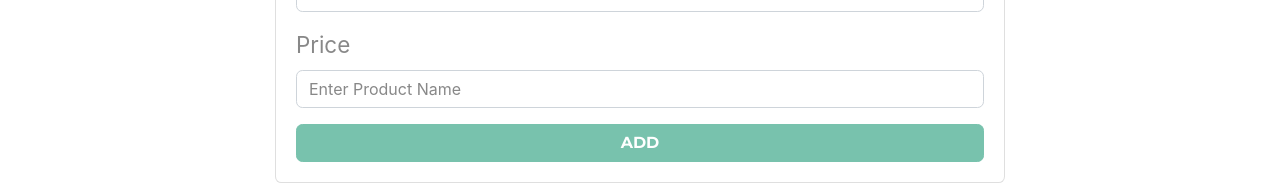
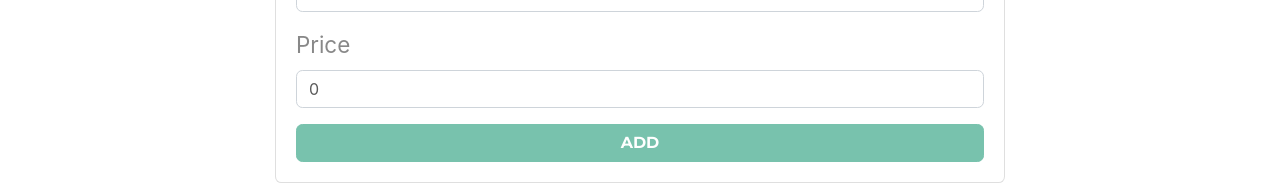
Before and after one commit to jlopezm82/react_redux_crud_products, a React (Create React App) app: page /products/new in a window 1280 px wide. Shown: the part 277-461 px from the top of the page. Built offline with nearby package versions, Linux system fonts and the light colour scheme.

Commit message:
Pass info from form to Action

```diff
--- a/src/actions/productActions.js
+++ b/src/actions/productActions.js
@@ -5,8 +5,8 @@ import {
 } from '../types';
 
 // Create new products
-export function createNewProductAction() {
+export function createNewProductAction( product ) {
   return () => {
-    console.log('From action')
+    console.log(product);
   }
 }
--- a/src/components/NewProduct.js
+++ b/src/components/NewProduct.js
@@ -1,4 +1,4 @@
-import React from 'react';
+import React, { useState } from 'react';
 import { useDispatch, useSelector } from 'react-redux'; // useDispatch -> To execution the actions
                                                         // useSelector -> To access the state into the component
 
@@ -7,22 +7,32 @@ import { createNewProductAction } from '../actions/productActions';
 
 const NewProduct = () => {
 
+  // component state
+  const [name, setName] = useState('');
+  const [price, setPrice] = useState(0);
+
   // use useDispatch and it create a function
   const dispatch = useDispatch();
 
   // To communicate with the actions
   // Call the action from productAction
-  const addProduct = () => dispatch( createNewProductAction() );
+  const addProduct = (product) => dispatch( createNewProductAction(product) );
 
   const submitNewProduct = (event) => {
     event.preventDefault();
 
-    // Check form
+    // Validate form
+    if ( name.trim() === '' || price <= 0 ) {
+      return;
+    }
 
     // Check errors
 
     // Create new product
-    addProduct();
+    addProduct({
+      name,
+      price
+    });
   }
 
   return (
@@ -41,15 +51,19 @@ const NewProduct = () => {
                   type="text"
                   className="form-control"
                   placeholder="Enter Product Name"
-                  name="name" />
+                  name="name"
+                  value={name}
+                  onChange={ event => setName(event.target.value) } />
               </div>
               <div className="form-group">
                 <label htmlFor="">Price</label>
                 <input
                   type="number"
                   className="form-control"
-                  placeholder="Enter Product Name"
-                  name="price" />
+                  placeholder="Enter Product Price"
+                  name="price"
+                  value={price}
+                  onChange={ event => setPrice( Number(event.target.value) ) } />
               </div>
               <button
                 type="submit"
```
